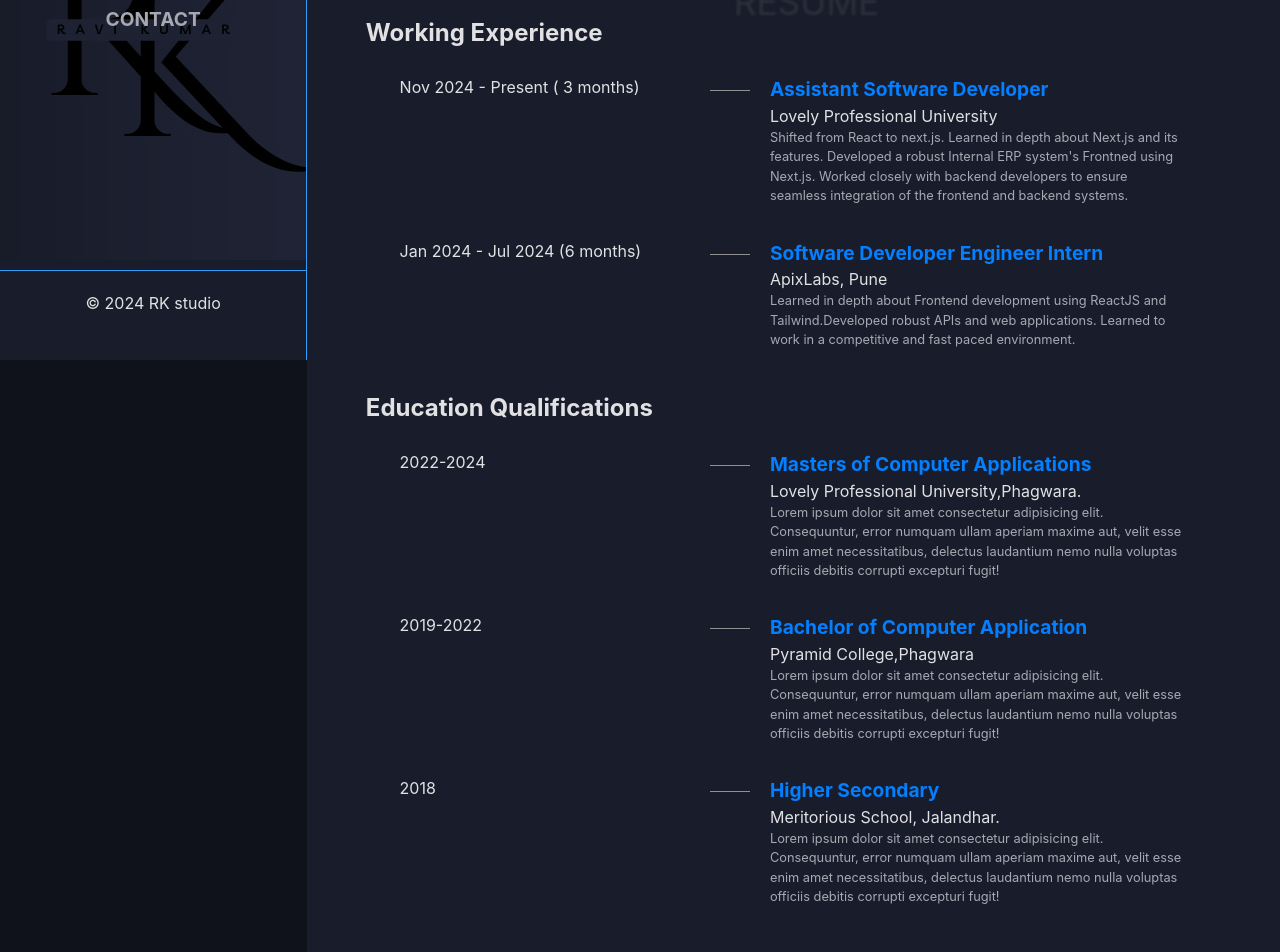
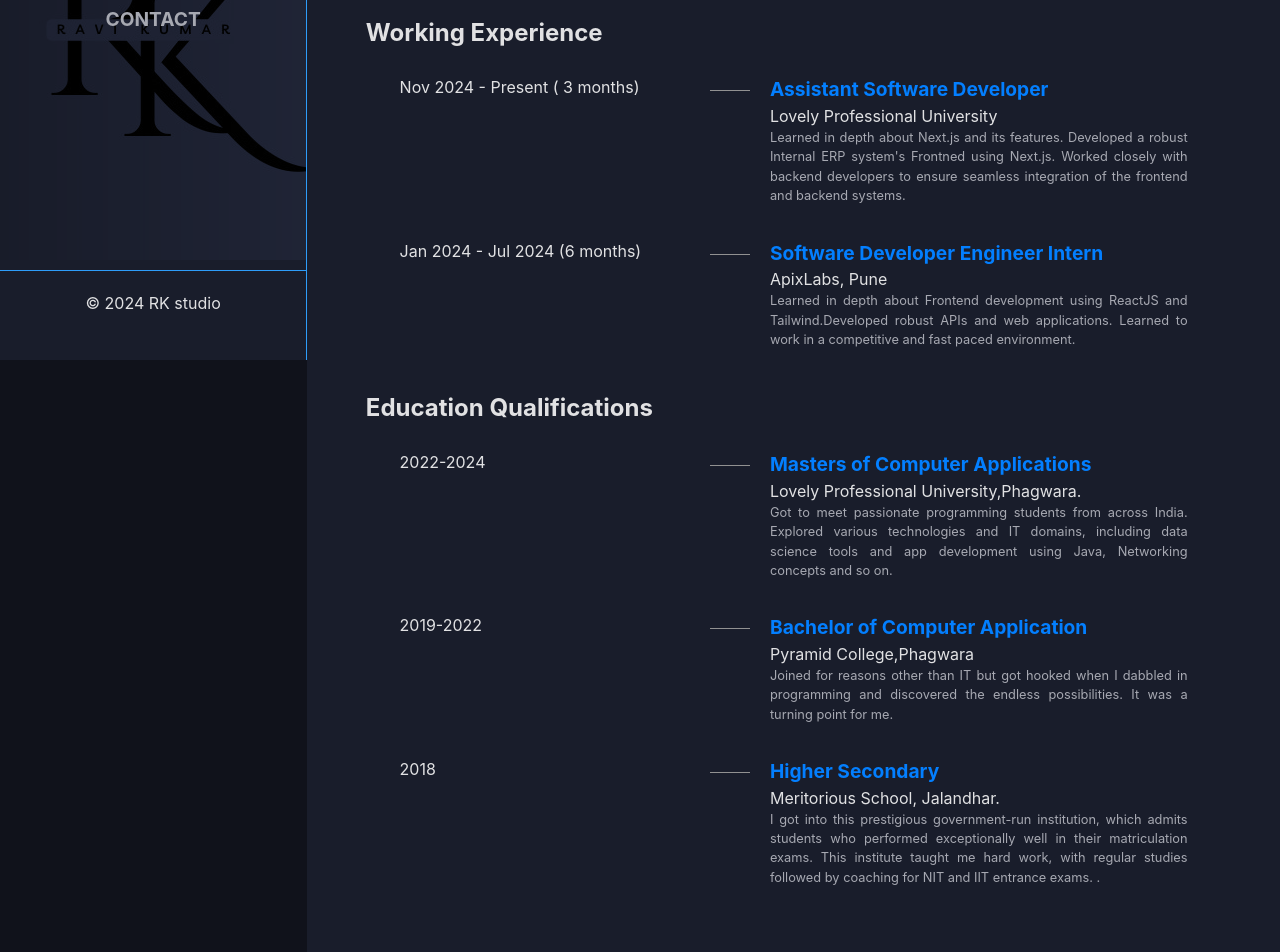
Before and after one commit to nerdyRK/React_portfolio, a React (Vite) app: page /resume in a window 1280 px wide. Shown: the part 440-1392 px from the top of the page. Built offline with nearby package versions, Linux system fonts and the light colour scheme.

Commit message:
update details like exp and resume

```diff
--- a/src/App.css
+++ b/src/App.css
@@ -141,6 +141,7 @@
   font-size: 1.2rem;
   color: #a7a9b2;
   margin: 1rem 0;
+  text-align: justify;
 }
 
 .main-area .social-icons {
@@ -208,7 +209,7 @@
 .heading {
   text-align: center;
   font-size: clamp(24px, 2.2rem, 50px);
-  filter: drop-shadow(13px 30px 1px #5a5a6157);
+  filter: drop-shadow(13px 10px 1px #5a5a6157);
 }
 
 .img-bio li {
@@ -275,7 +276,6 @@
   width: 100%;
   display: flex;
   justify-content: center;
-  align-items: center;
   flex-wrap: wrap;
   padding: 10% 0;
   gap: 5%;
@@ -400,6 +400,7 @@
 
 .project-card .para {
   padding: 0 8px;
+  font-size: 15px;
   /* white-space: nowrap; */
   /* Prevents the text from wrapping to the next line */
   overflow: hidden;
--- a/src/components/About.jsx
+++ b/src/components/About.jsx
@@ -47,7 +47,7 @@
                 <span>Full Name </span>: Ravi Kumar
               </li>
               <li>
-                <span>Age </span>: 23
+                <span>Age </span>: {new Date().getFullYear() - 2000}
               </li>
               <li>
                 <span>Nationality </span>: Indian
@@ -56,12 +56,12 @@
                 <span>Languages </span>: English, Hindi, Punjabi
               </li>
               <li>
-                <span>Address </span>: Viman Nagar, Pune, IN
+                <span>Address </span>: Phagwara, Punjab, IN
               </li>
             </ul>
             <button className="cv-btn">
-              <a href={pdf} download>
-                DOWNLOAD CV
+              <a href={pdf} target="_blank" rel="noopener noreferrer">
+                VIEW CV
               </a>
             </button>
           </div>
--- a/src/components/Projects.jsx
+++ b/src/components/Projects.jsx
@@ -12,20 +12,24 @@
   let pdata = [
     {
       img: camera,
-      pname: "JagroopSinghDOP(React+Tailwind+AOS)",
+      pname: "JagroopSinghDOP",
+      ptech: "React, Tailwind, AOS",
+
       pdesc: "A Photography website for a Professional DOP.",
       code: "https://jagroopsinghdop.com/",
     },
 
     {
       img: asegroup,
-      pname: "Asegroup(React+Tailwind+AOS+EmailJS)",
+      pname: "Asegroup",
+      ptech: "React, Tailwind, AOS, EmailJS",
       pdesc: "A product catalog website for a malysia based company.",
       code: "https://asegroup.my/",
     },
     {
       img: "https://www.91-cdn.com/hub/wp-content/uploads/2023/11/How-to-login-and-use-Telegram-web-on-Windows-and-Mac.png",
-      pname: "Resposnive Telegram UI Replica (React+Tailwind)",
+      pname: "Resposnive Telegram UI Replica",
+      ptech: "React, Tailwind",
       pdesc: "Chats fetched from the API. Added Dark/light Theme.",
       code: "https://rk-telegram.netlify.app//",
     },
@@ -38,19 +42,22 @@
     // },
     {
       img: wp1 || wp,
-      pname: "WhatsApp Clone Using React",
-      pdesc: "It has the functionality of individual chats also.",
+      pname: "WhatsApp Clone",
+      ptech: "React, CSS, ContextAPI, Localstorage",
+      pdesc: "It Can store the messages in localstorage for individual Chats.",
       code: "https://rk-wp-clone.netlify.app/",
     },
     {
       img: weather1 || weather,
-      pname: "Weather App using Vanilla JS",
+      pname: "Weather App",
+      ptech: "HTML, CSS, JS",
       pdesc: "It uses the Live data of weather API",
       code: "https://nerdyrk.github.io/weatherApp/",
     },
     {
       img: coffee1 || coffee,
       pname: "Coffee Shop Website Design",
+      ptech: "HTML, CSS",
       pdesc: "This Site is designed for a fictional Coffee shop.",
       code: "https://nerdyrk.github.io/coffee/",
     },
@@ -65,6 +72,7 @@
               key={i}
               img={item.img}
               pname={item.pname}
+              ptech={item.ptech}
               pdesc={item.pdesc}
               code={item.code}
             />
@@ -75,7 +83,7 @@
   );
 }
 
-function Project({ img, pname, pdesc, code }) {
+function Project({ img, pname, ptech, pdesc, code }) {
   return (
     <div className="project-card">
       <picture>
@@ -84,14 +92,26 @@
         <img src={img} alt="project image" />
       </picture>
 
-      <a href={code} target="_blank" className="pname">
+      <a
+        href={code}
+        style={{ textAlign: "center", display: "block" }}
+        target="_blank"
+        className="pname"
+      >
         {pname}
       </a>
+      <p style={{ marginLeft: "6px", textAlign: "center" }}>
+        {" "}
+        <span style={{ color: " #217dd8cc", textAlign: "center" }}>
+          Technologies used:
+        </span>{" "}
+        {ptech}
+      </p>
 
       <div
         className="pdesc para"
         title={pdesc}
-        style={{ marginTop: "4px", cursor: "pointer" }}
+        style={{ marginTop: "4px", cursor: "pointer", textAlign: "center" }}
       >
         {pdesc}
       </div>
--- a/src/components/Resume.jsx
+++ b/src/components/Resume.jsx
@@ -65,11 +65,10 @@
                 className="para"
                 style={{ marginTop: "0px", fontSize: "0.8rem" }}
               >
-                Shifted from React to next.js. Learned in depth about Next.js
-                and its features. Developed a robust Internal ERP system's
-                Frontned using Next.js. Worked closely with backend developers
-                to ensure seamless integration of the frontend and backend
-                systems.
+                Learned in depth about Next.js and its features. Developed a
+                robust Internal ERP system's Frontned using Next.js. Worked
+                closely with backend developers to ensure seamless integration
+                of the frontend and backend systems.
               </p>
             </div>
           </section>
@@ -118,10 +117,10 @@
                 className="para"
                 style={{ marginTop: "0px", fontSize: "0.8rem" }}
               >
-                Lorem ipsum dolor sit amet consectetur adipisicing elit.
-                Consequuntur, error numquam ullam aperiam maxime aut, velit esse
-                enim amet necessitatibus, delectus laudantium nemo nulla
-                voluptas officiis debitis corrupti excepturi fugit!
+                Got to meet passionate programming students from across India.
+                Explored various technologies and IT domains, including data
+                science tools and app development using Java, Networking
+                concepts and so on.
               </p>
             </div>
           </section>
@@ -143,10 +142,9 @@
                 className="para"
                 style={{ marginTop: "0px", fontSize: "0.8rem" }}
               >
-                Lorem ipsum dolor sit amet consectetur adipisicing elit.
-                Consequuntur, error numquam ullam aperiam maxime aut, velit esse
-                enim amet necessitatibus, delectus laudantium nemo nulla
-                voluptas officiis debitis corrupti excepturi fugit!
+                Joined for reasons other than IT but got hooked when I dabbled
+                in programming and discovered the endless possibilities. It was
+                a turning point for me.
               </p>
             </div>
           </section>
@@ -168,10 +166,11 @@
                 className="para"
                 style={{ marginTop: "0px", fontSize: "0.8rem" }}
               >
-                Lorem ipsum dolor sit amet consectetur adipisicing elit.
-                Consequuntur, error numquam ullam aperiam maxime aut, velit esse
-                enim amet necessitatibus, delectus laudantium nemo nulla
-                voluptas officiis debitis corrupti excepturi fugit!
+                I got into this prestigious government-run institution, which
+                admits students who performed exceptionally well in their
+                matriculation exams. This institute taught me hard work, with
+                regular studies followed by coaching for NIT and IIT entrance
+                exams. .
               </p>
             </div>
           </section>
```
Also changed, not shown: 1 other file (tests, documents, lock files or other folders).
